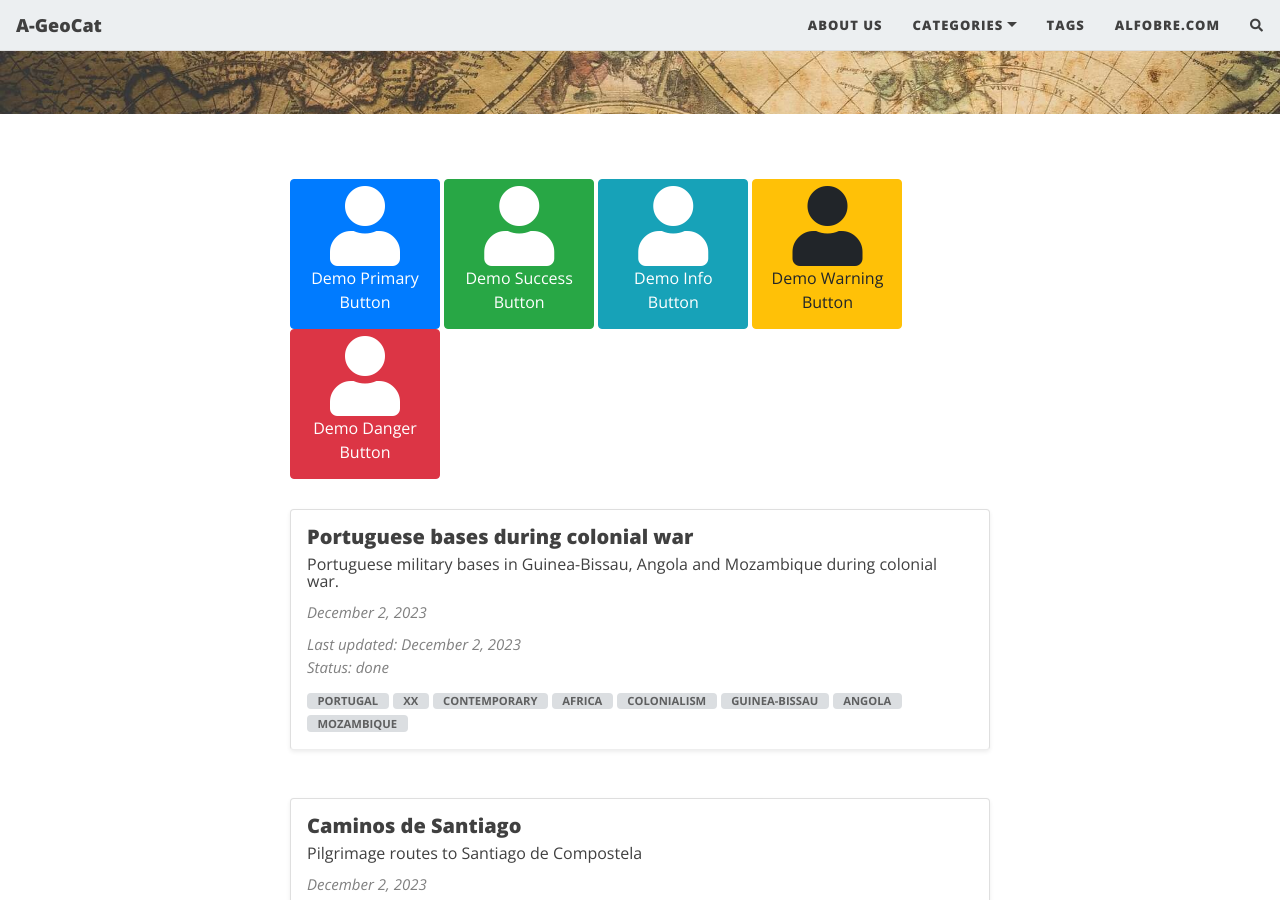
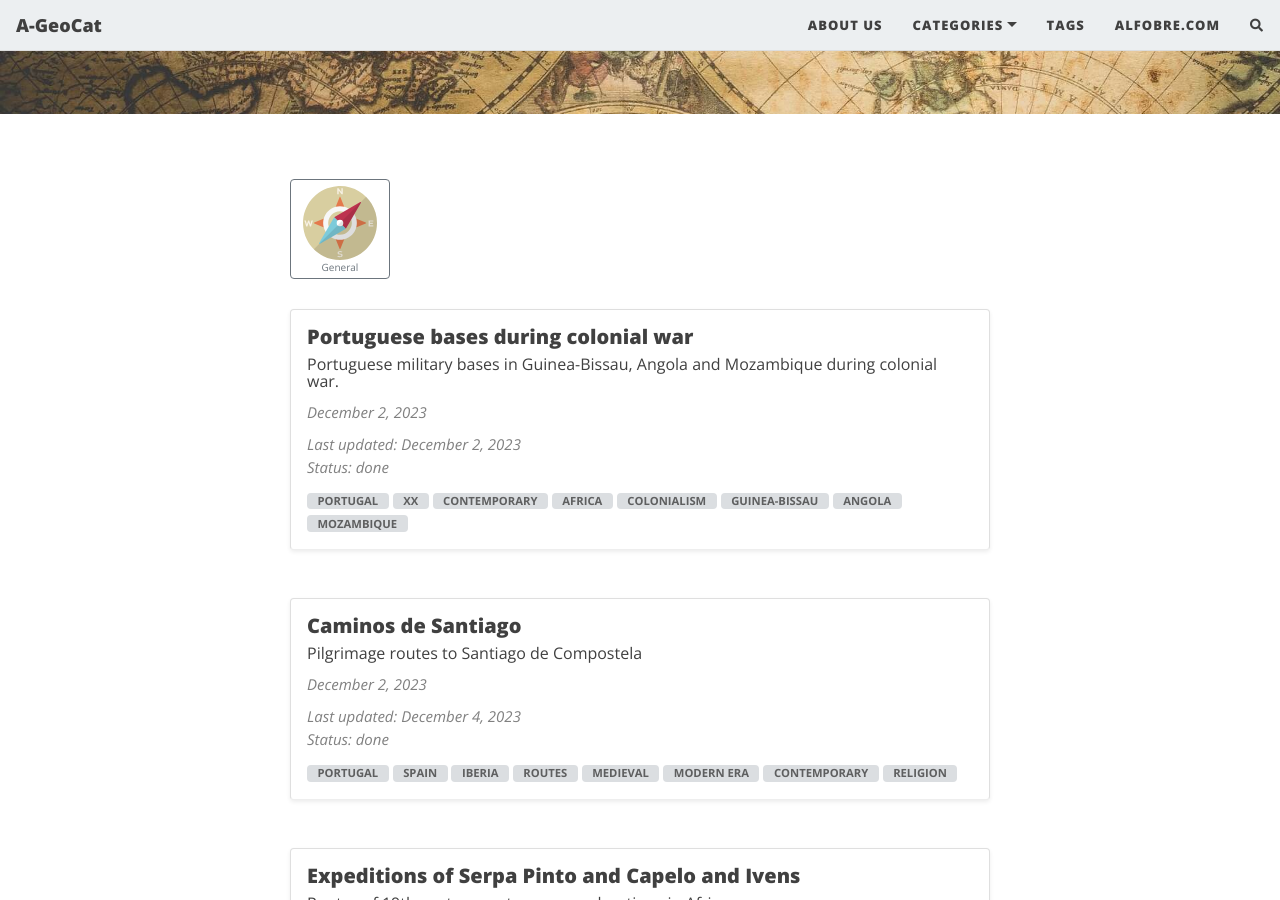
Before and after one commit to projetoalfobre/a-geocat, a Jekyll site: the page built from index.html, in a window 1280 px wide and 900 px high, scrolled down 431 px. Built offline with Jekyll 4.4.1, drawn with Linux system fonts in a browser that asks for light colours; nearby versions of some CDN libraries; the list of posts is cut into pages by our own code; comment, search, counter and statistics services are not loaded.

Commit message:
Update home_cat.html

```diff
--- a/_includes/home_cat.html
+++ b/_includes/home_cat.html
@@ -2,26 +2,9 @@
       <div class="row">
         <div class="col-lg-12">
           <p>
-            <a href="#" class="btn btn-sq-lg btn-primary">
-                <i class="fa fa-user fa-5x"></i><br/>
-                Demo Primary <br>Button
-            </a>
-            <a href="#" class="btn btn-sq-lg btn-success">
-              <i class="fa fa-user fa-5x"></i><br/>
-              Demo Success <br>Button
-            </a>
-            <a href="#" class="btn btn-sq-lg btn-info">
-              <i class="fa fa-user fa-5x"></i><br/>
-              Demo Info <br>Button
-            </a>
-            <a href="#" class="btn btn-sq-lg btn-warning">
-              <i class="fa fa-user fa-5x"></i><br/>
-              Demo Warning <br>Button
-            </a>
-            <a href="#" class="btn btn-sq-lg btn-danger">
-              <i class="fa fa-user fa-5x"></i><br/>
-              Demo Danger <br>Button
-            </a>
+            <a href="#" class="btn btn-sq btn-outline-secondary"><img src="{{ "/assets/img/logo.svg" | relative_url }}"><br/>
+                General
+	    </a>
           </p>
         </div>
 	</div>
```
